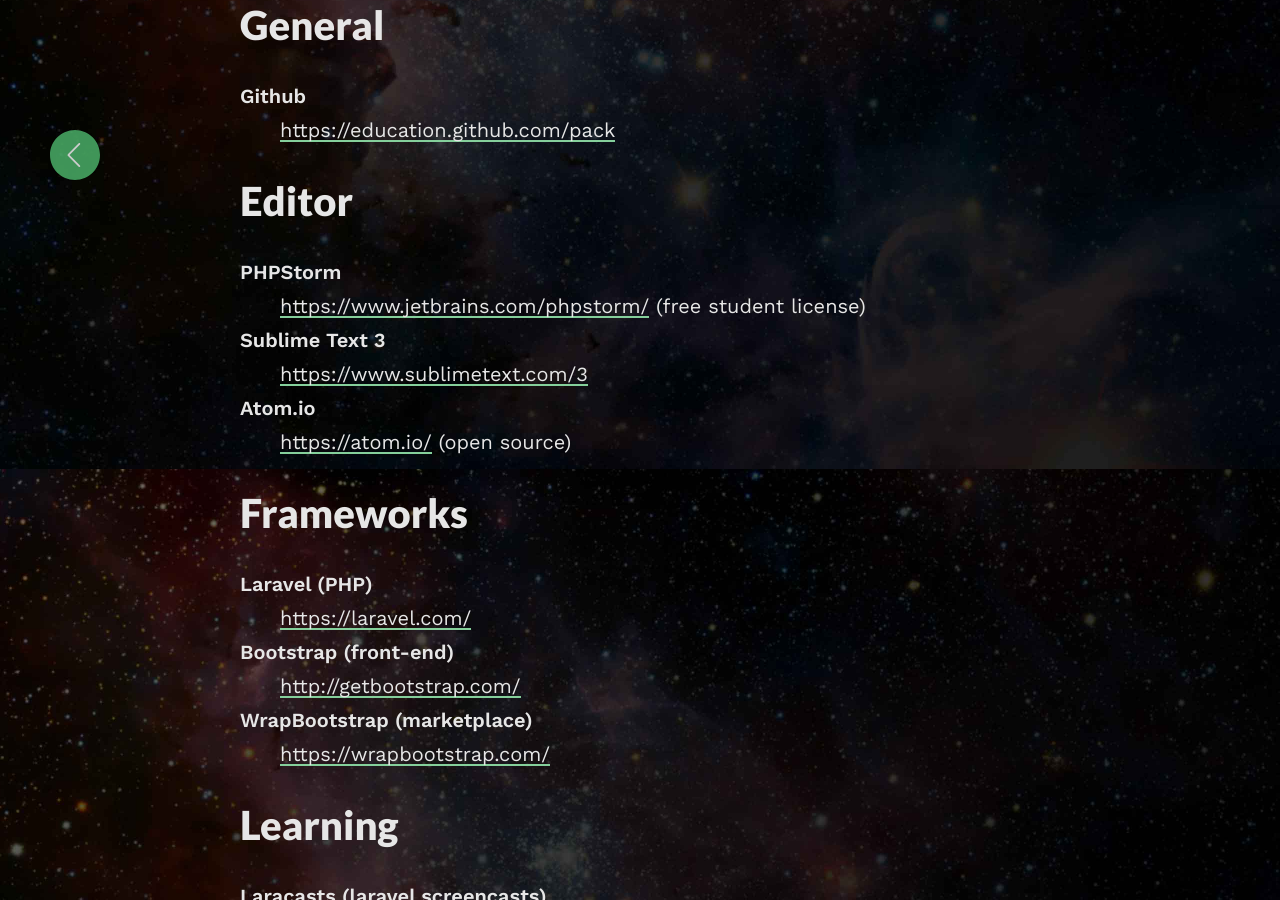
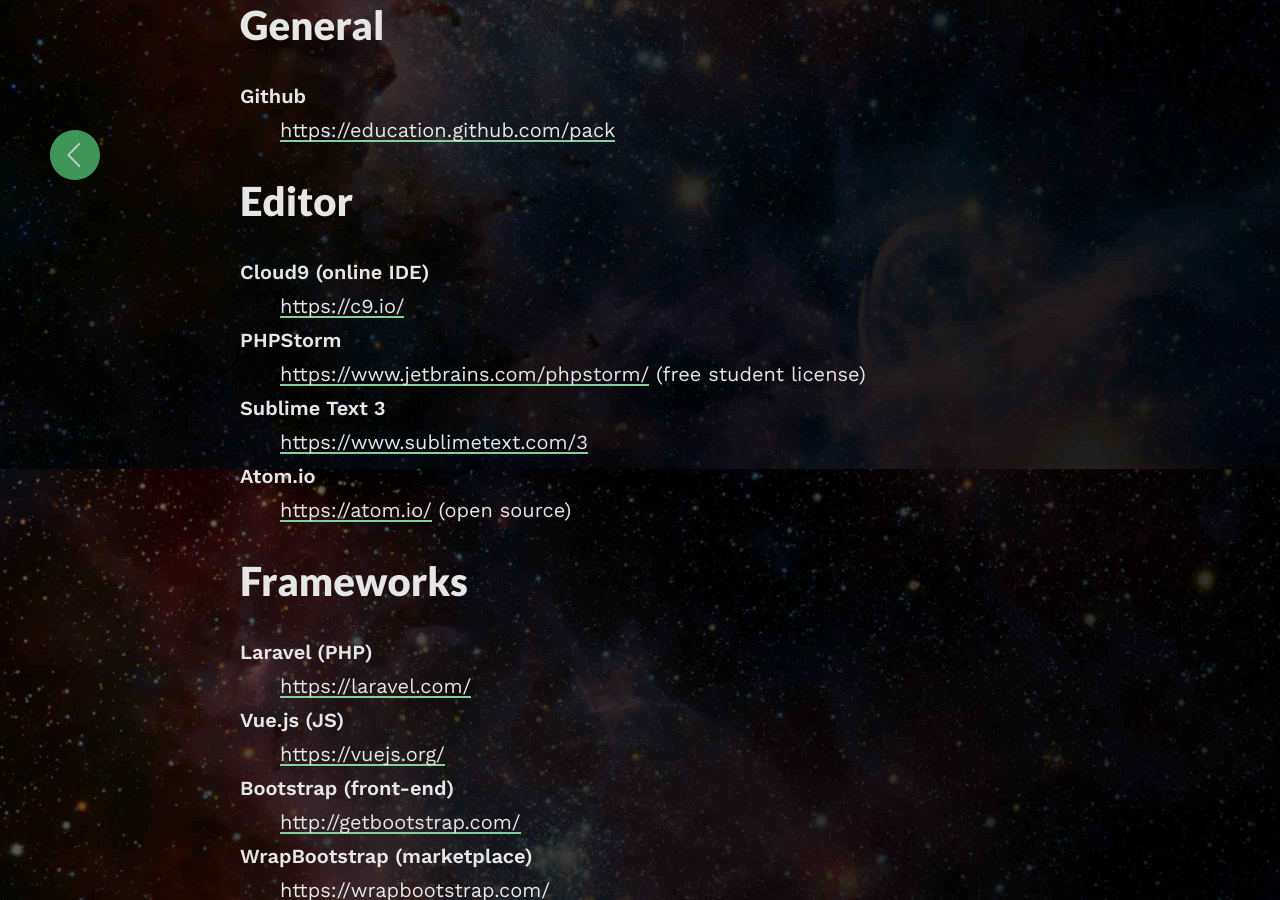
Before and after one commit to laurensjan1999/hello-world, a Jekyll site: the page built from _posts/2016-12-08-get-started-coding.md, in a window 1280 px wide and 900 px high, scrolled down 431 px. Built offline with Jekyll 4.4.1, drawn with Linux system fonts in a browser that asks for light colours.

Commit message:
Add cloud9 and vueje to list

```diff
--- a/_posts/2016-12-08-get-started-coding.md
+++ b/_posts/2016-12-08-get-started-coding.md
@@ -12,6 +12,8 @@
 
 
 # Editor
+Cloud9 (online IDE)
+: <https://c9.io/>
 
 PHPStorm
 : <https://www.jetbrains.com/phpstorm/> (free student license)
@@ -26,6 +28,9 @@
 
 Laravel (PHP)
 : <https://laravel.com/>
+
+Vue.js (JS)
+: <https://vuejs.org/>
 
 Bootstrap (front-end)
 : <http://getbootstrap.com/>
```
